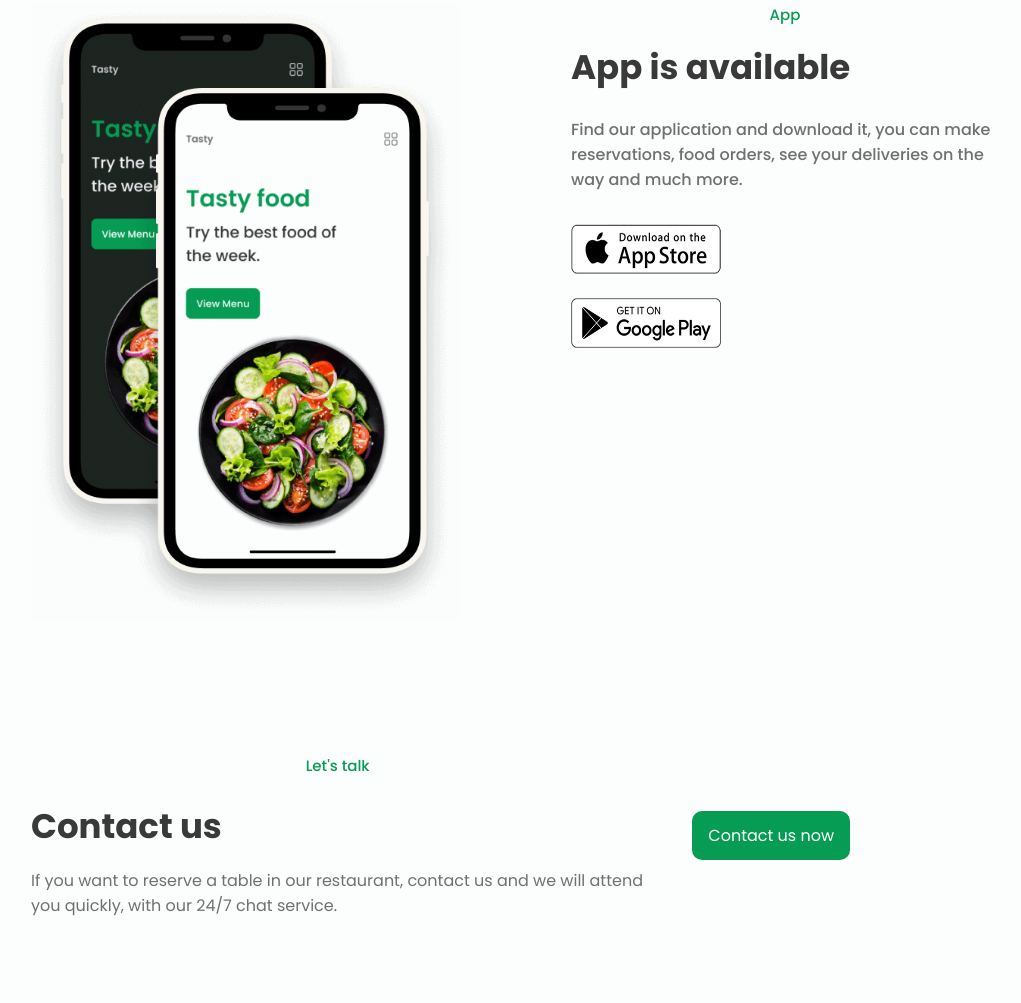
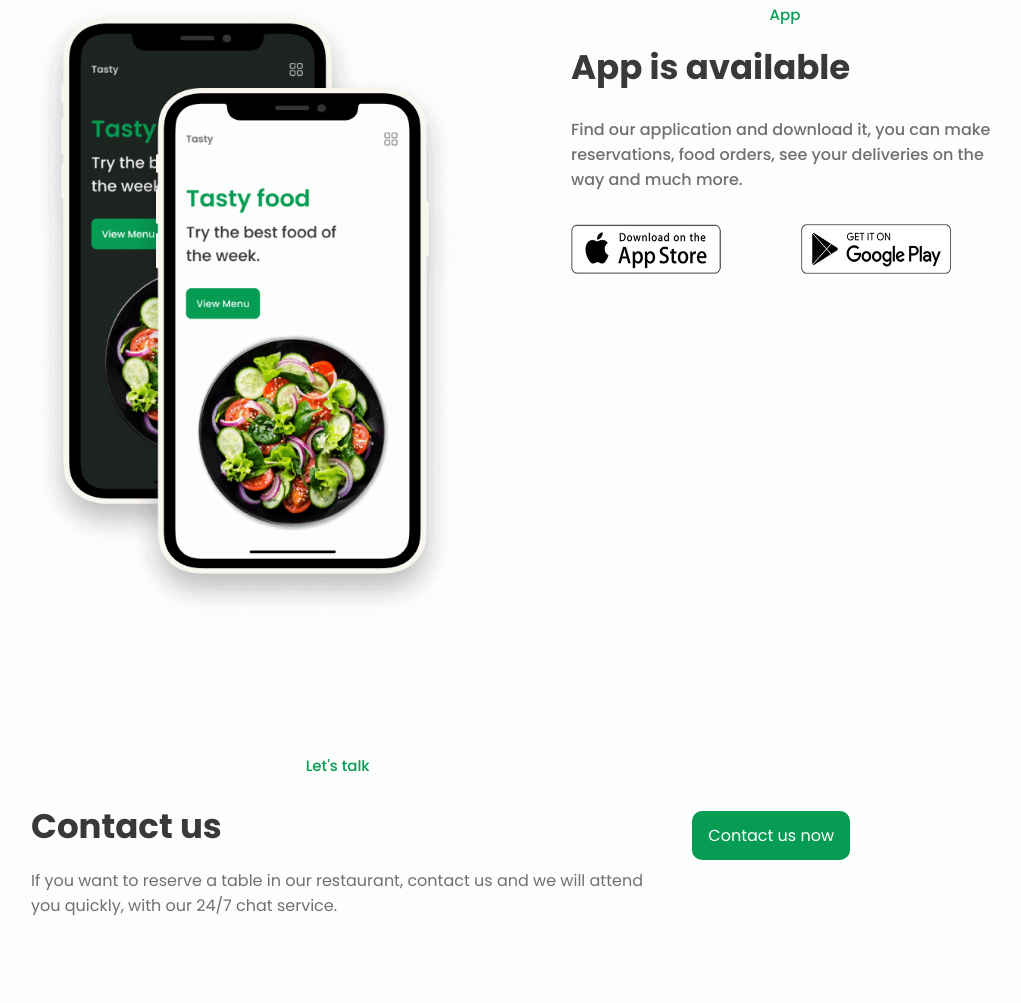
Before and after one commit to AKmahim/Food-app, a plain HTML site: page index.html in a window 1280 px wide. Shown: the part 2440-3443 px from the top of the page, without its empty margins (125-1146 px from the left). Drawn offline with nearby package versions, Linux system fonts and the light colour scheme.

Commit message:
Update style.css

```diff
--- a/css/style.css
+++ b/css/style.css
@@ -775,7 +775,10 @@ body.dark-theme{
     	font-size: 24px;
     	font-weight: 700;
     }
-
+    .app__logo{
+	grid-template-columns: repeat(2, 1fr);
+	column-gap: 2rem;
+    }
 
 }
 
```
